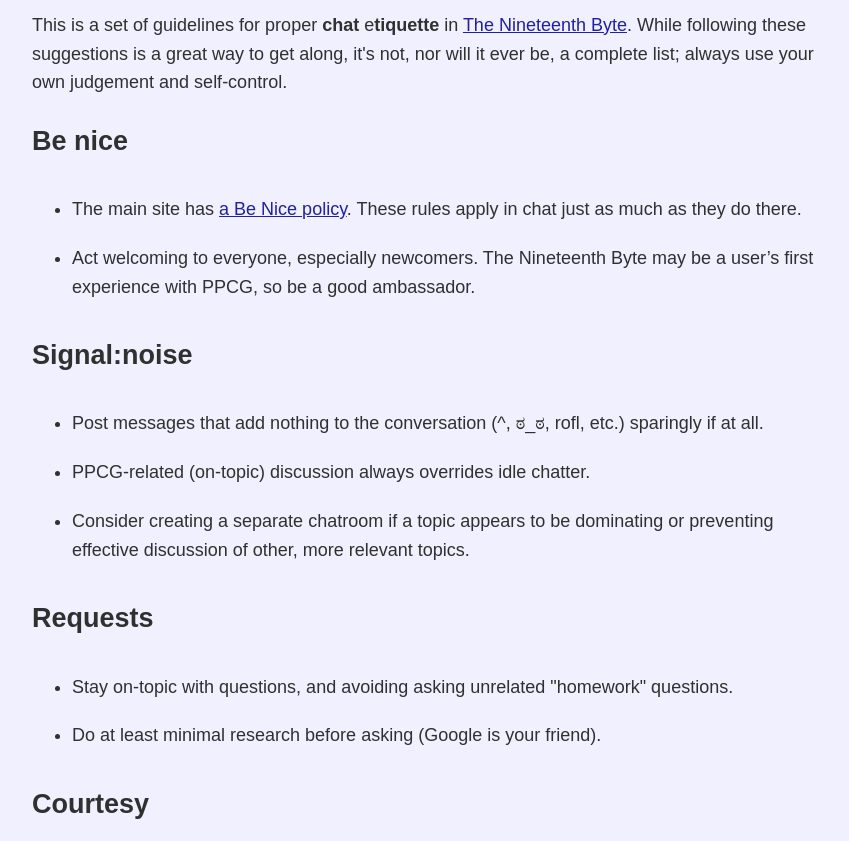
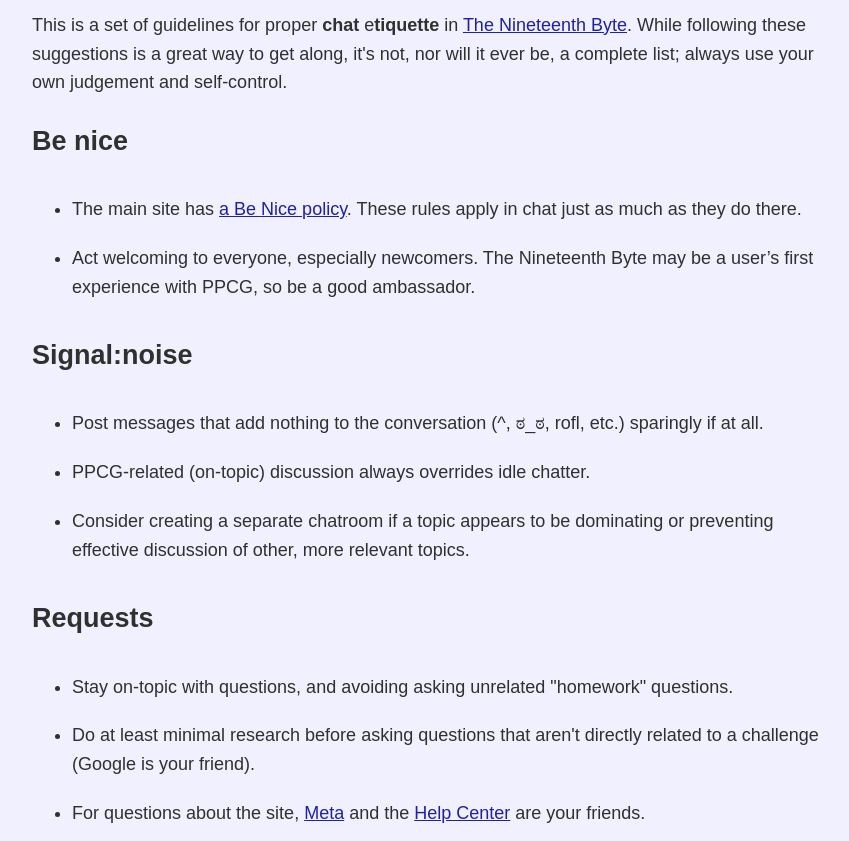
Before and after one commit to ppcg/ppcg.github.io, a plain HTML site: page chatiquette/index.html in a window 1280 px wide. Shown: the part 111-952 px from the top of the page, without its empty margins (208-1057 px from the left). Drawn offline with Linux system fonts and the light colour scheme.

Commit message:
Clarified questions

```diff
--- a/chatiquette/index.html
+++ b/chatiquette/index.html
@@ -54,8 +54,14 @@
             <li>Stay on-topic with questions, and avoiding asking unrelated
                 "homework" questions.</li>
 
-            <li>Do at least minimal research before asking (Google is your
+            <li>Do at least minimal research before asking questions that
+                aren't directly related to a challenge (Google is your
                 friend).</li>
+
+            <li>For questions about the site,
+                <a href="https://meta.codegolf.stackexchange.com">Meta</a> and
+                the <a href="https://codegolf.stackexchange.com/help">Help Center</a>
+                are your friends.</li>
 
         </ul>
 
```
